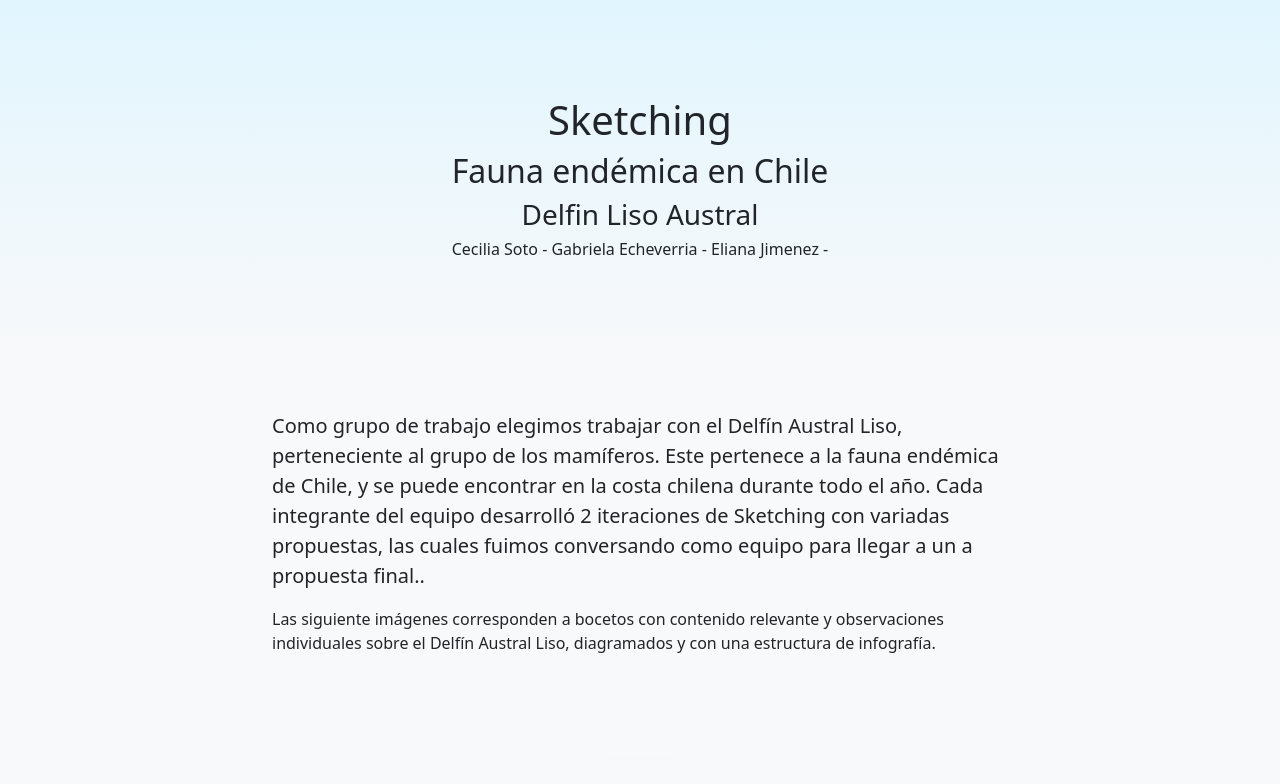
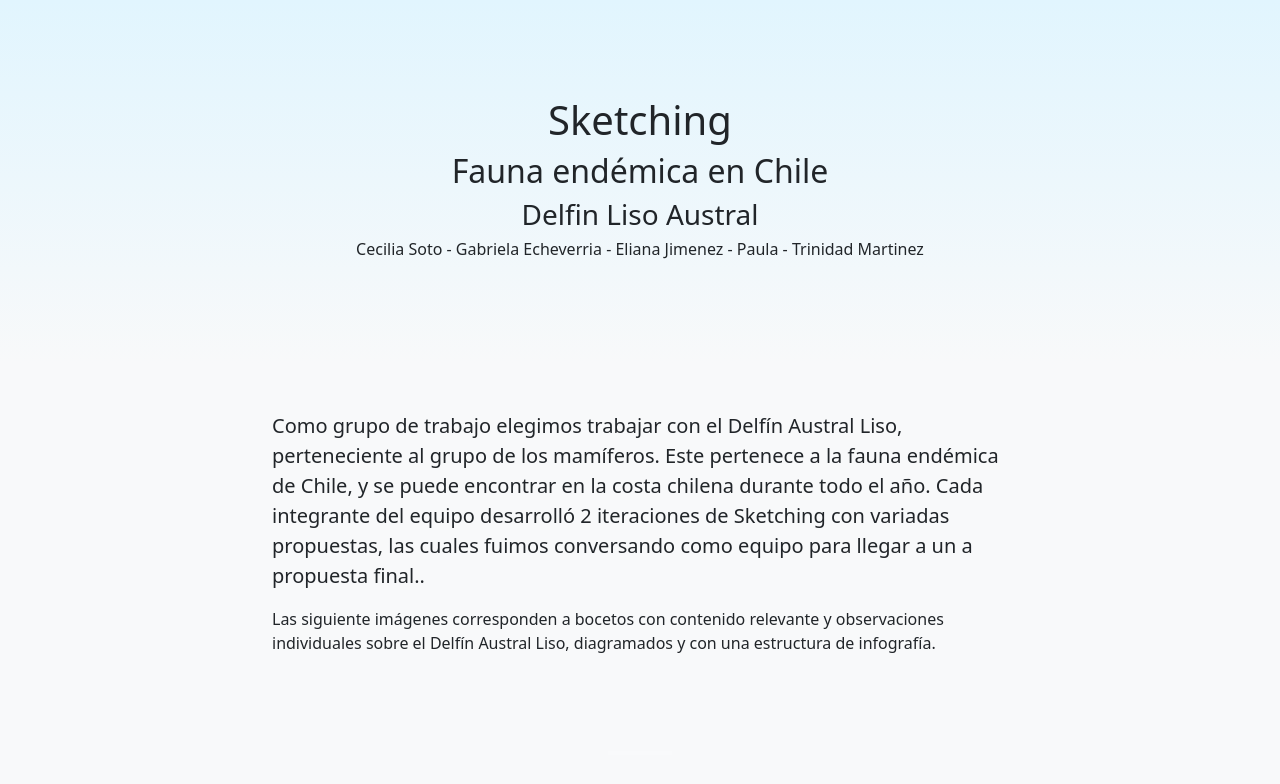
Before and after one commit to Delfin-Liso-Austral/Clase-13-planificacion-boceto, a plain HTML site: page index.html in a window 1280 px wide. Shown: the top 784 px of the page. Drawn offline with nearby package versions, Linux system fonts and the light colour scheme.

Commit message:
Update index.html

```diff
--- a/index.html
+++ b/index.html
@@ -24,7 +24,7 @@
                     <h1>Sketching</h1>
                     <h2>Fauna endémica en Chile</h2>
                     <h3>Delfin Liso Austral</h3>
-                    <h6>Cecilia Soto - Gabriela Echeverria - Eliana Jimenez - </h6>
+                    <h6>Cecilia Soto - Gabriela Echeverria - Eliana Jimenez - Paula - Trinidad Martinez</h6>
                 </div>
             </div>
         </header>
```
